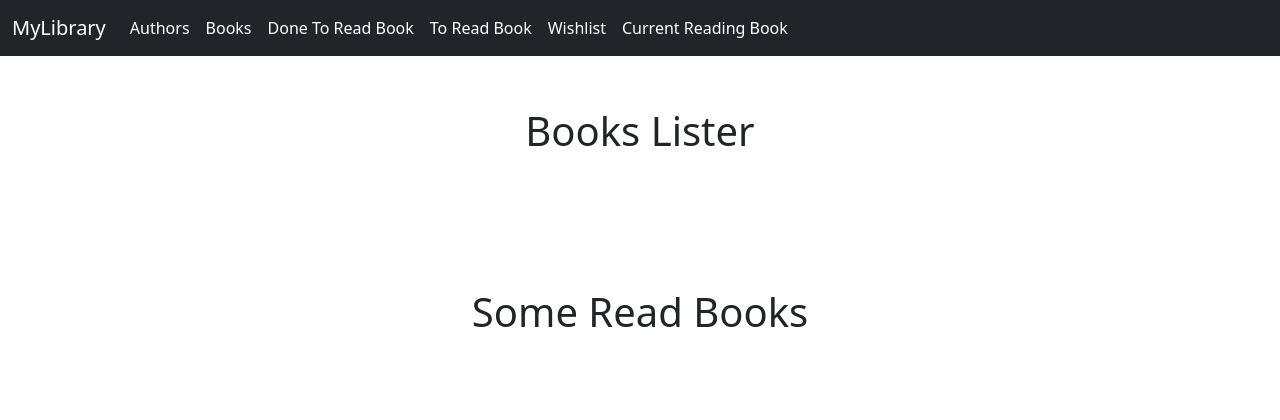
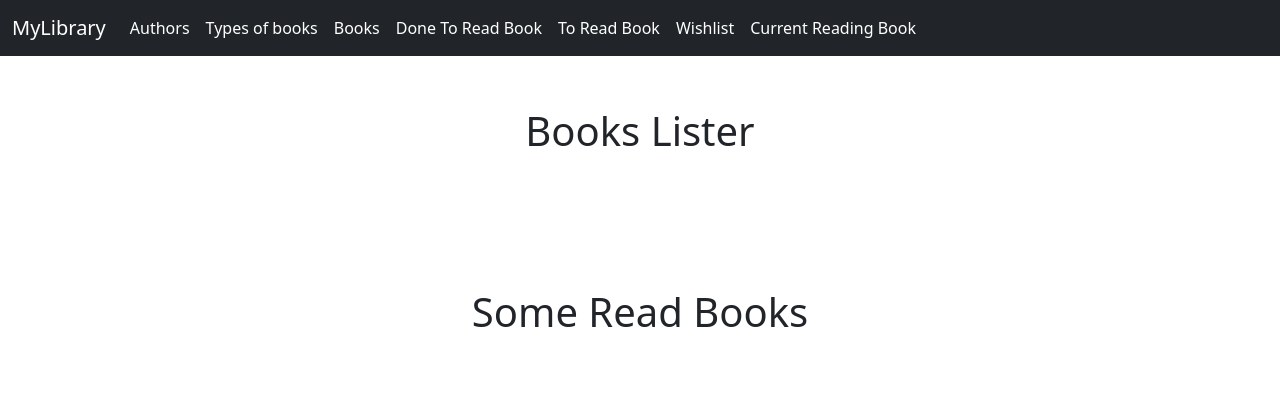
Before and after one commit to CiganOliviu/MyLibrary, a Django app: page / in a window 1280 px wide. Shown: the top 420 px of the page. Run offline with Django 3.2, Linux system fonts and the light colour scheme; data that the repository does not hold is empty.

Commit message:
Update index.html

```diff
--- a/templates/views/index.html
+++ b/templates/views/index.html
@@ -22,6 +22,9 @@
                 <ul class="navbar-nav">
                     <li class="nav-item">
                         <a id='nav-menu-item' class="nav-link" aria-current="page" href="{% url 'AuthorsList' %}">Authors</a>
+                    </li>
+                    <li class="nav-item">
+                        <a id='nav-menu-item' class="nav-link" href="{% url 'BookTypesLister' %}">Types of books</a>
                     </li>
                     <li class="nav-item">
                         <a id='nav-menu-item' class="nav-link" href="{% url 'BooksList' %}">Books</a>
```
